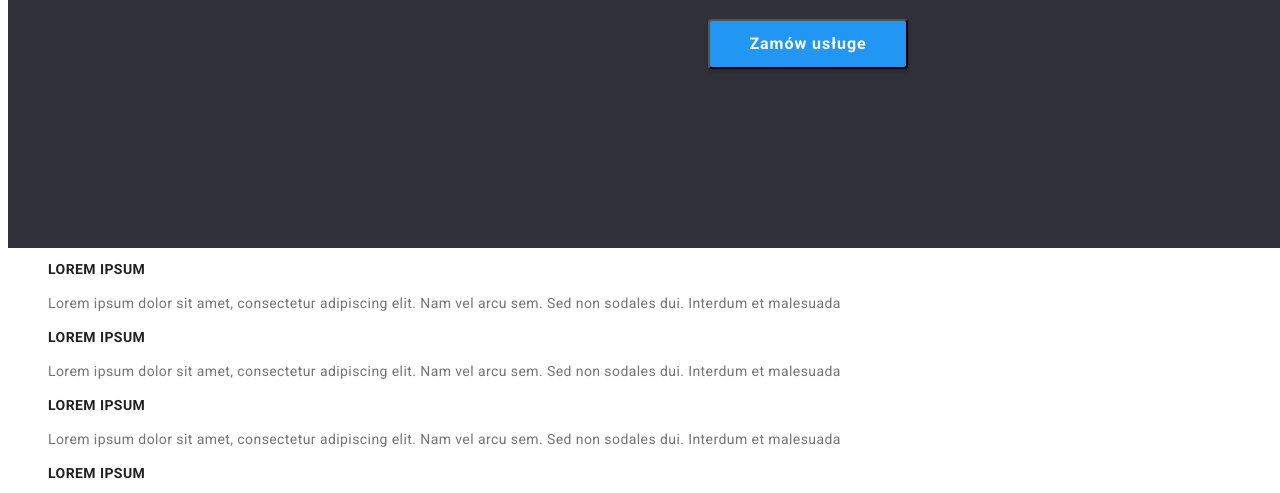
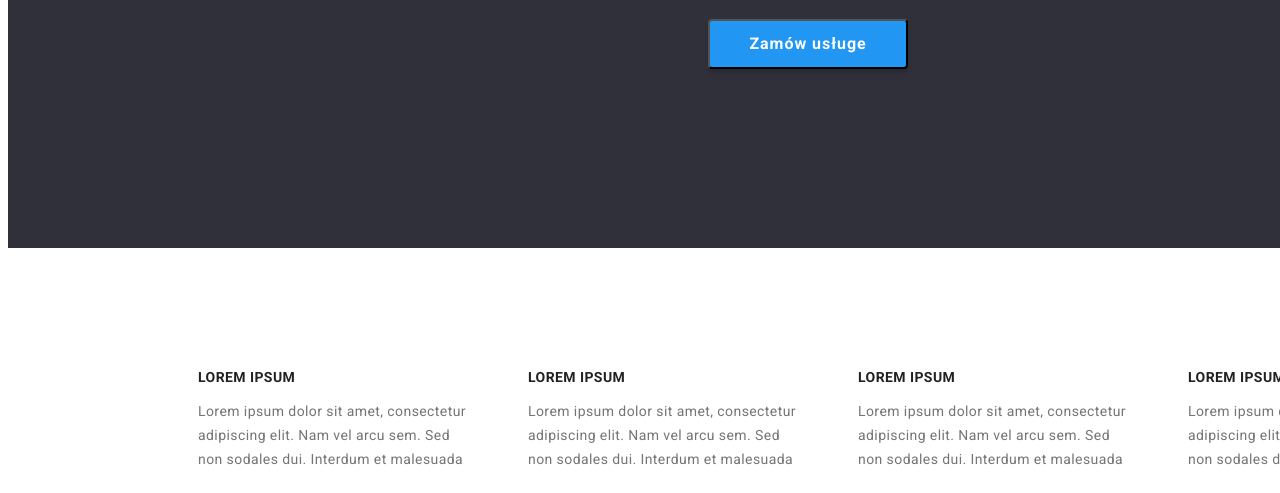
Before and after one commit to KJachimstal/goit-markup-hw-03, a website: page index.html in a window 1280 px wide. Shown: the part 440-933 px from the top of the page. Drawn offline with Linux system fonts and the light colour scheme.

Commit message:
Positioned elements in description

```diff
--- a/css/styles.css
+++ b/css/styles.css
@@ -150,6 +150,16 @@ body {
     cursor: pointer;
 }
 
+.description-list {
+    display: flex;
+    justify-content: center;
+}
+
+.description-item {
+    width: 270px;
+    margin: 94px 30px;
+}
+
 .description-subtitle {
     font-weight: 700;
     font-size: 14px;
--- a/index.html
+++ b/index.html
@@ -49,8 +49,8 @@
             </section>
             <section class="no-list-style">
                 <h2 class="visually-hidden">Opis</h2>
-                <ul>
-                    <li>
+                <ul class="description-list">
+                    <li class="description-item">
                         <h3 class="description-subtitle">LOREM IPSUM</h3>
                         <p class="description-content">
                             Lorem ipsum dolor sit amet, consectetur adipiscing
@@ -58,7 +58,7 @@
                             Interdum et malesuada
                         </p>
                     </li>
-                    <li>
+                    <li class="description-item">
                         <h3 class="description-subtitle">LOREM IPSUM</h3>
                         <p class="description-content">
                             Lorem ipsum dolor sit amet, consectetur adipiscing
@@ -66,7 +66,7 @@
                             Interdum et malesuada
                         </p>
                     </li>
-                    <li>
+                    <li class="description-item">
                         <h3 class="description-subtitle">LOREM IPSUM</h3>
                         <p class="description-content">
                             Lorem ipsum dolor sit amet, consectetur adipiscing
@@ -74,7 +74,7 @@
                             Interdum et malesuada
                         </p>
                     </li>
-                    <li>
+                    <li class="description-item">
                         <h3 class="description-subtitle">LOREM IPSUM</h3>
                         <p class="description-content">
                             Lorem ipsum dolor sit amet, consectetur adipiscing
```
